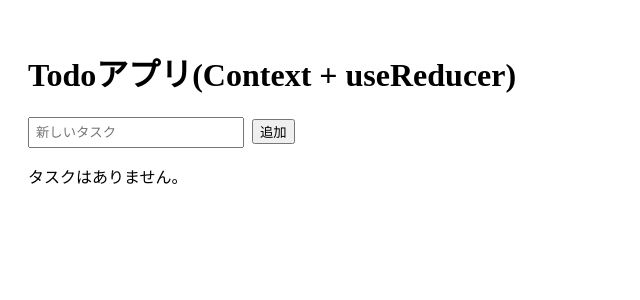
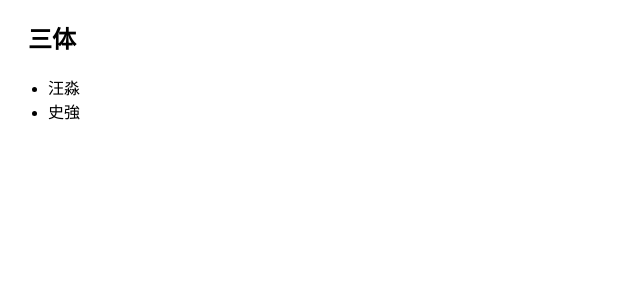
Before and after one commit to TYMtwilight/React_Shakyo, a React (Create React App) app: page / in a window 1280 px wide. Shown: the top 300 px of the page, without its empty margins (0-640 px from the left). Built offline with nearby package versions, Linux system fonts and the light colour scheme.

Commit message:
💪shakyo-16

```diff
--- a/src/index.tsx
+++ b/src/index.tsx
@@ -1,6 +1,6 @@
 import React from "react";
 import { createRoot } from "react-dom/client";
-import App from "./shakyo-15/App";
+import App from "./shakyo-16/App";
 
 const container = document.getElementById("root")!; // '!'は null でないことを保証
 const root = createRoot(container);
--- /dev/null
+++ b/src/shakyo-16/App.tsx
@@ -0,0 +1,22 @@
+import React from "react";
+import GreetingList from "./GreetingList";
+
+type User = {
+    id: number,
+    name: string;
+    isOnline: boolean;
+};
+
+const users:User[] = [
+    {id: 1, name: "汪淼", isOnline: true},
+    {id: 2, name: "揚冬", isOnline: false},
+    {id: 3, name: "史強", isOnline: true},
+];
+
+const App: React.FC = () => (
+    <div>
+        <GreetingList users={users} title="三体"/>
+    </div>
+);
+
+export default App;
--- /dev/null
+++ b/src/shakyo-16/GreetingList.tsx
@@ -0,0 +1,31 @@
+import React from "react";
+
+type User = {
+    id: number,
+    name: string;
+    isOnline: boolean;
+};
+
+type Props = {
+    users: User[];
+    title?: string;
+};
+
+const GreetingList: React.FC<Props> = ({users, title="ユーザー一覧"}) => {
+    const onlineUsers = users.filter((user) => user.isOnline === true);
+
+    return (
+        <section>
+            <h2 style={{ marginLeft: 20 }}>{title}</h2>
+            <ul>
+                {onlineUsers.map((onlineUser) => (
+                    <li key={onlineUser.id}>
+                        {onlineUser.name}
+                    </li>
+                ))}
+            </ul>
+        </section>
+    );
+}
+
+export default GreetingList;
```
